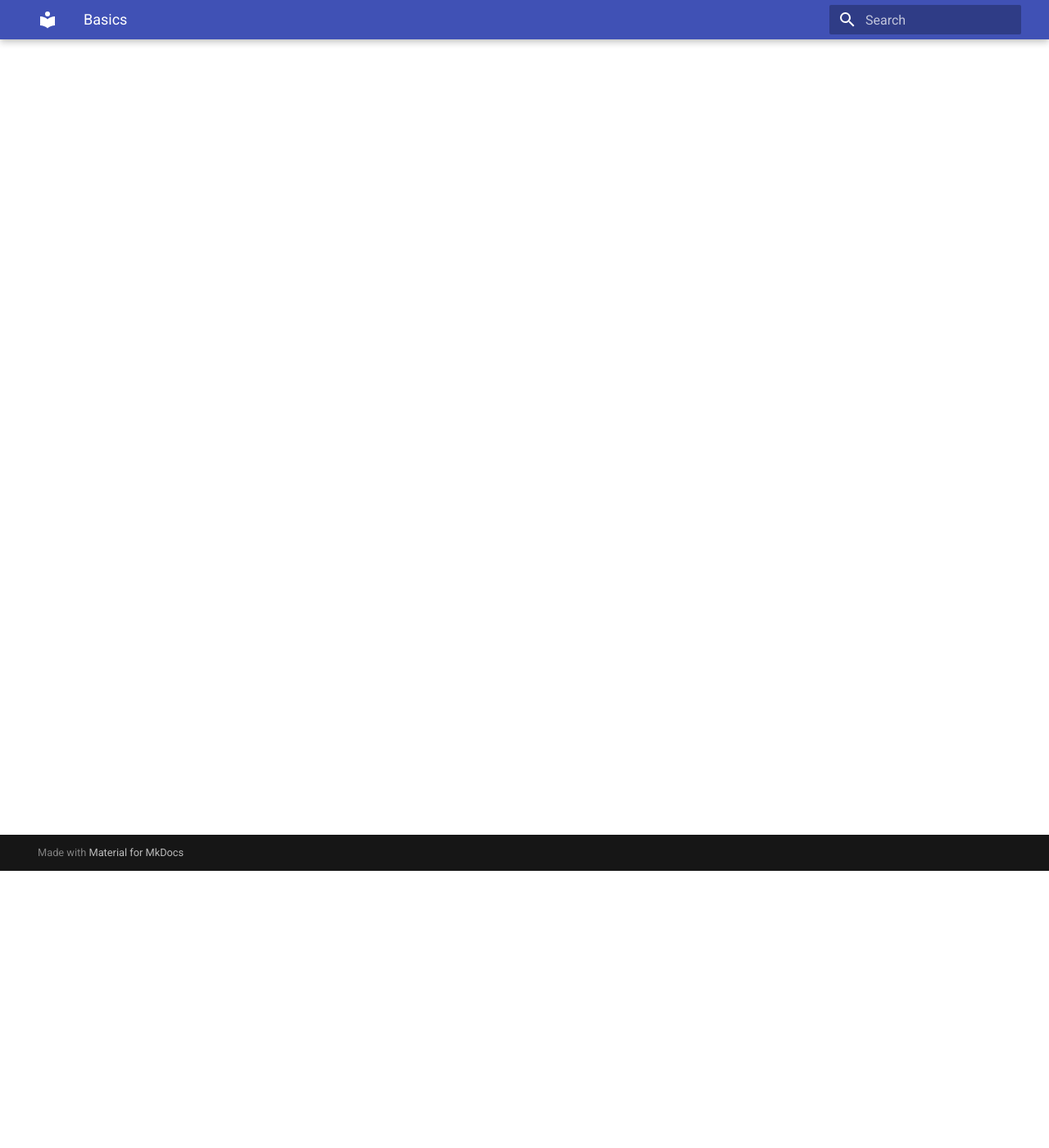
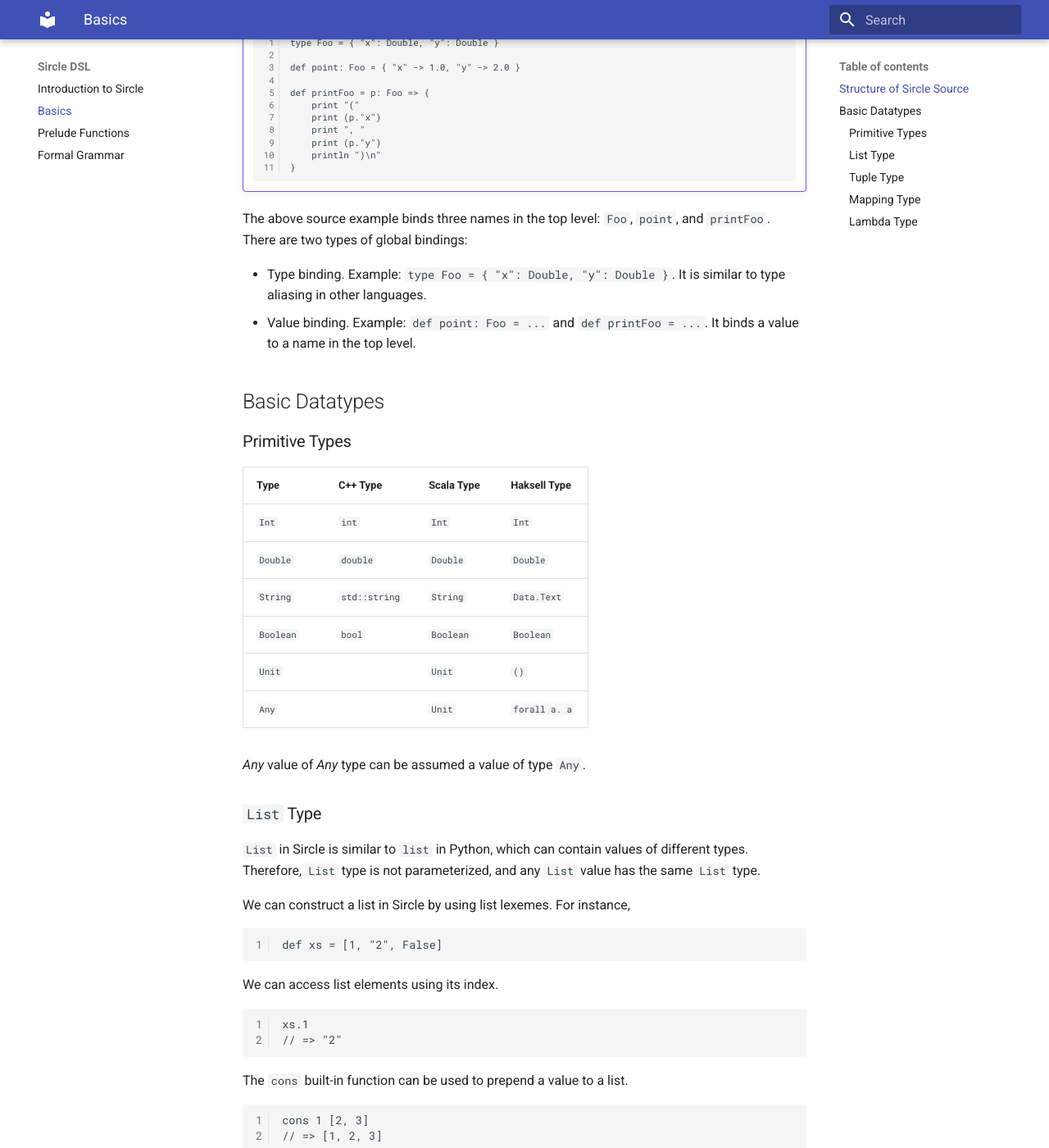
Before and after one commit to CoordML/coordml.github.io, an MkDocs documentation site: the page built from docs/sircle_dsl/basics.md, in a window 1280 px wide and 1400 px high, scrolled down 338 px. Shown: the whole window at 82% size. Built offline with MkDocs 1.6.1 and Material for MkDocs 9.7.7, drawn with Linux system fonts in a browser that asks for light colours; some of the changed text lies outside the part shown.

Commit message:
Update basics.md

````diff
--- a/docs/sircle_dsl/basics.md
+++ b/docs/sircle_dsl/basics.md
@@ -1 +1,80 @@
 # Basics
+
+## Structure of Sircle Source
+
+A Sircle source file consists a sequence of global bindings. For example:
+
+!!! example
+    ```
+    type Foo = { "x": Double, "y": Double }
+
+    def point: Foo = { "x" -> 1.0, "y" -> 2.0 }
+
+    def printFoo = p: Foo => {
+        print "("
+        print (p."x")
+        print ", "
+        print (p."y")
+        println ")\n"
+    }
+    ```
+
+The above source example binds three names in the top level: `Foo`, `point`, and `printFoo`. There are two types of global bindings:
+
+- Type binding. Example: `type Foo = { "x": Double, "y": Double }`. It is similar to type aliasing in other languages.
+- Value binding. Example: `def point: Foo = ...` and `def printFoo = ...`. It binds a value to a name in the top level.
+
+## Basic Datatypes
+
+### Primitive Types
+
+| Type | C++ Type | Scala Type | Haksell Type |
+| :--- | :---------- | :--------- | :--------- |
+| `Int` | `int` | `Int` | `Int` |
+| `Double` | `double` | `Double` | `Double` |
+| `String` | `std::string` | `String` | `Data.Text` |
+| `Boolean` | `bool` | `Boolean` | `Boolean` |
+| `Unit` |  | `Unit` | `()` |
+| `Any` |  | `Unit` | `forall a. a` |
+
+_Any_ value of _Any_ type can be assumed a value of type `Any`.
+
+### `List` Type
+
+`List` in Sircle is similar to `list` in Python, which can contain values of different types. Therefore, `List` type is not parameterized, and any `List` value has the same `List` type.
+
+We can construct a list in Sircle by using list lexemes. For instance,
+
+    def xs = [1, "2", False]
+
+We can access list elements using its index.
+
+    xs.1
+    // => "2"
+
+The `cons` built-in function can be used to prepend a value to a list.
+
+    cons 1 [2, 3]
+    // => [1, 2, 3]
+
+Additionally, we can concat two lists simply using the `+` operator.
+
+    [1, 2, 3] + ["4", "5", "6"]
+    // => [1, 2, 3, "4", "5", "6"]
+
+Some library functions are defined in Sircle Prelude to manipulate list values.
+
+    map show [1, 2, 3]
+    // => ["1", "2", "3"]
+
+    foldl (x => y => x * y) 1 [1, 2, 3]
+    // => 6
+
+    zipWith (x => y => show x + show y) [1, 2, 3] [True, False, True]
+    // => ["1True", "2False", "3True"]
+
+### `Tuple` Type
+
+### `Mapping` Type
+
+### `Lambda` Type
````
